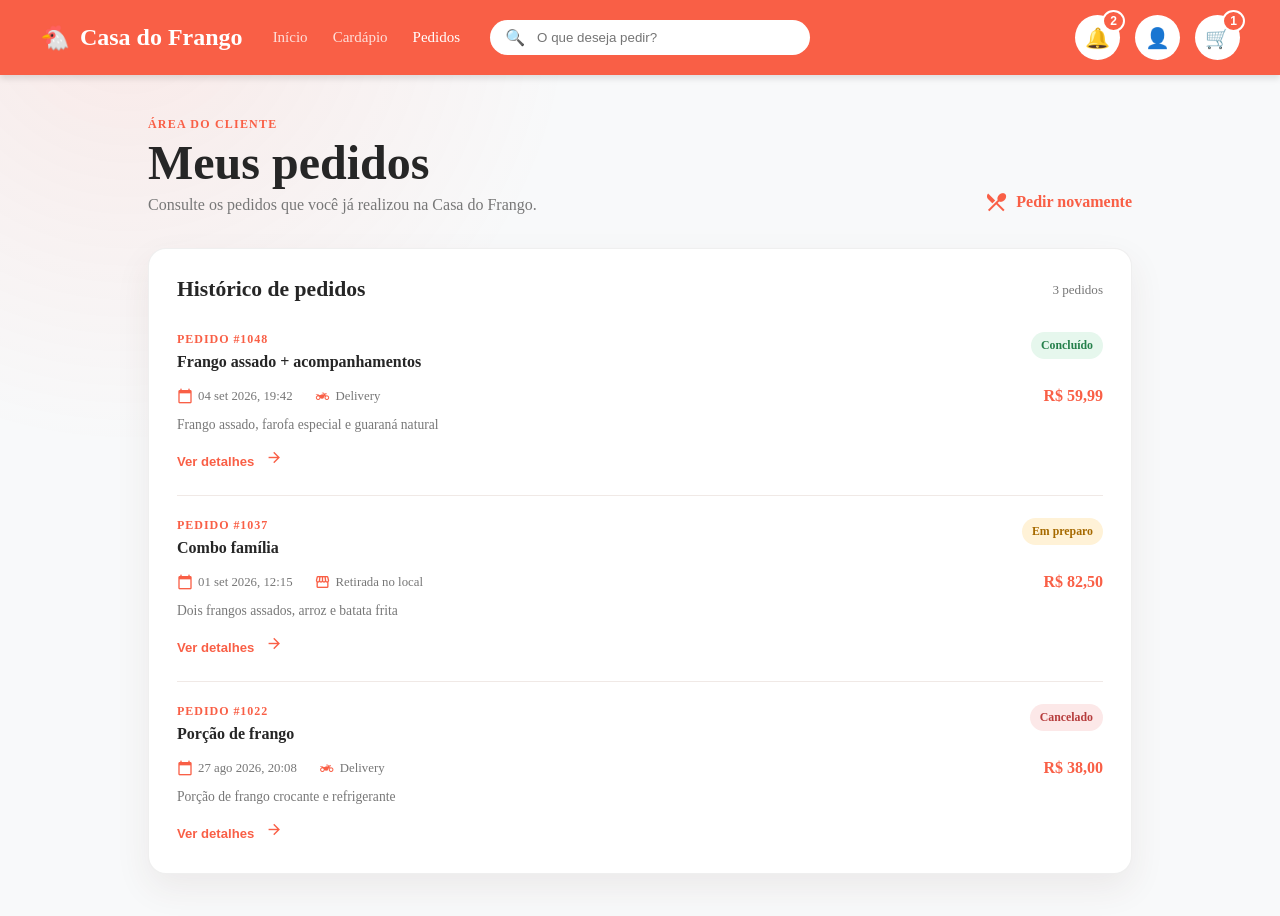
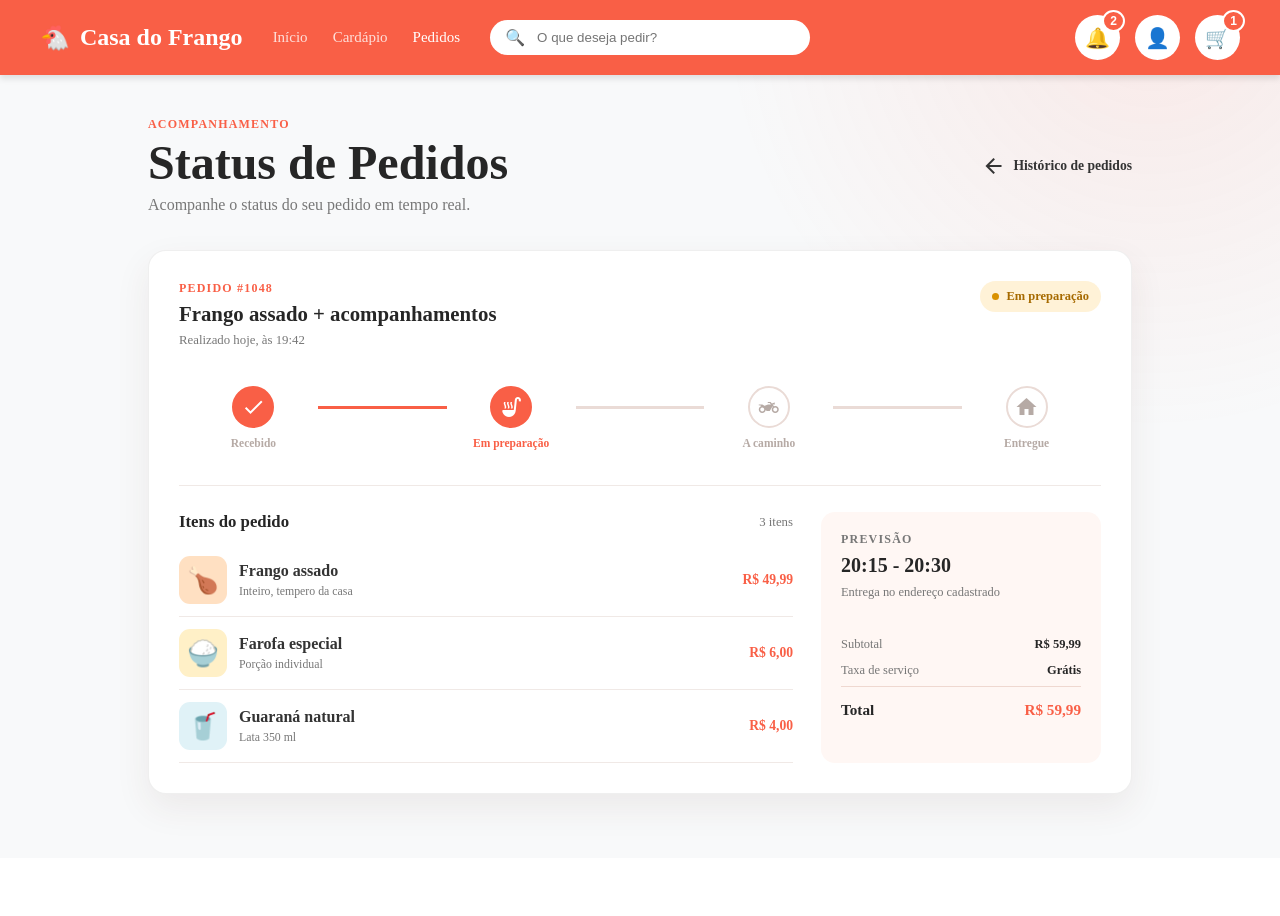
Before and after one commit to Vinuzius/GPMS-Casa-Do-Frango, an Angular app in the folder front-end/: page /pedidos in a window 1280 px wide. Shown: the top 916 px of the page. After the commit the page ends 858 px from the top, so only its background shows below. Built offline with nearby package versions, Linux system fonts and the light colour scheme.

Commit message:
view de pedidos em andamento

```diff
--- a/front-end/src/app/app.routes.ts
+++ b/front-end/src/app/app.routes.ts
@@ -7,6 +7,7 @@
 import { Perfil } from './pages/perfil/perfil';
 import { Notificacoes } from './pages/notificacoes/notificacoes';
 import { Produtos } from './pages/pedidos/produtos';
+import { PedidosAndamento } from './pages/pedidos-andamento/pedidos-andamento';
 
 export const routes: Routes = [
   { path: '', redirectTo: '/home', pathMatch: 'full' },
@@ -17,7 +18,7 @@
   { path: 'carrinho', component: Carrinho },
   { path: 'perfil', component: Perfil },
   { path: 'notificacoes', component: Notificacoes },
-  { path: 'pedidos', component: Produtos },
+  { path: 'pedidos', component: PedidosAndamento },
   { path: 'pedidos/historico', component: Produtos },
   { path: '**', redirectTo: '/login' }, // Rota para páginas não encontradas
 ];
--- a/front-end/src/app/pages/pedidos-andamento/pedidos-andamento.html
+++ b/front-end/src/app/pages/pedidos-andamento/pedidos-andamento.html
@@ -0,0 +1,64 @@
+<main class="tracking-page">
+	<header class="tracking-heading">
+		<div>
+			<p class="eyebrow">Acompanhamento</p>
+			<h1>Status de Pedidos</h1>
+			<p>Acompanhe o status do seu pedido em tempo real.</p>
+		</div>
+		<a class="back-link" routerLink="/pedidos/historico">
+			<mat-icon aria-hidden="true">arrow_back</mat-icon>
+			Histórico de pedidos
+		</a>
+	</header>
+
+	<section class="tracking-card" aria-labelledby="order-title">
+		<div class="order-header">
+			<div>
+				<p class="order-number">Pedido #1048</p>
+				<h2 id="order-title">Frango assado + acompanhamentos</h2>
+				<p class="order-time">Realizado hoje, às 19:42</p>
+			</div>
+			<span class="status-badge"><span aria-hidden="true"></span> Em preparação</span>
+		</div>
+
+		<div class="progress-track" aria-label="Pedido em preparação">
+			<div class="progress-step complete">
+				<span class="step-icon"><mat-icon aria-hidden="true">check</mat-icon></span>
+				<strong>Recebido</strong>
+			</div>
+			<div class="progress-line active"></div>
+			<div class="progress-step current">
+				<span class="step-icon"><mat-icon aria-hidden="true">soup_kitchen</mat-icon></span>
+				<strong>Em preparação</strong>
+			</div>
+			<div class="progress-line"></div>
+			<div class="progress-step">
+				<span class="step-icon"><mat-icon aria-hidden="true">two_wheeler</mat-icon></span>
+				<strong>A caminho</strong>
+			</div>
+			<div class="progress-line"></div>
+			<div class="progress-step">
+				<span class="step-icon"><mat-icon aria-hidden="true">home</mat-icon></span>
+				<strong>Entregue</strong>
+			</div>
+		</div>
+
+		<div class="tracking-content">
+			<div class="items-section">
+				<div class="section-heading"><h3>Itens do pedido</h3><span>3 itens</span></div>
+				<div class="item-row"><span class="item-emoji chicken">&#x1f357;</span><span><strong>Frango assado</strong><small>Inteiro, tempero da casa</small></span><b>R$ 49,99</b></div>
+				<div class="item-row"><span class="item-emoji farofa">&#x1f35a;</span><span><strong>Farofa especial</strong><small>Porção individual</small></span><b>R$ 6,00</b></div>
+				<div class="item-row"><span class="item-emoji soda">&#x1f964;</span><span><strong>Guaraná natural</strong><small>Lata 350 ml</small></span><b>R$ 4,00</b></div>
+			</div>
+
+			<aside class="delivery-summary">
+				<p class="section-kicker">Previsão</p>
+				<strong class="estimate">20:15 - 20:30</strong>
+				<p>Entrega no endereço cadastrado</p>
+				<div class="summary-line"><span>Subtotal</span><b>R$ 59,99</b></div>
+				<div class="summary-line"><span>Taxa de serviço</span><b>Grátis</b></div>
+				<div class="summary-line total"><span>Total</span><b>R$ 59,99</b></div>
+			</aside>
+		</div>
+	</section>
+</main>
--- a/front-end/src/app/pages/pedidos-andamento/pedidos-andamento.scss
+++ b/front-end/src/app/pages/pedidos-andamento/pedidos-andamento.scss
@@ -0,0 +1,30 @@
+@use 'variables' as *;
+
+:host { display: block; min-height: calc(100vh - 76px); padding-top: var(--topbar-height, 90px); background: radial-gradient(circle at 90% 0%, rgba(249, 95, 70, 0.1), transparent 30%), $bg-color; }
+.tracking-page { max-width: 1040px; margin: 0 auto; padding: 42px 28px 64px; color: $text-dark; }
+.tracking-heading, .order-header, .section-heading { display: flex; align-items: center; justify-content: space-between; gap: 20px; }
+.eyebrow, .order-number, .section-kicker { margin: 0; color: $primary-color; font-size: 0.75rem; font-weight: 800; letter-spacing: 0.1em; text-transform: uppercase; }
+.tracking-heading h1 { margin: 6px 0 8px; color: #262626; font-size: clamp(2rem, 4vw, 3rem); line-height: 1.05; }
+.tracking-heading p:last-child, .order-time, .delivery-summary p { margin: 0; color: $text-light; }
+.back-link { display: inline-flex; align-items: center; gap: 8px; color: $text-dark; font-size: 0.85rem; font-weight: 800; text-decoration: none; }
+.back-link:hover { color: $primary-color; }
+.tracking-card { margin-top: 36px; padding: 30px; border: 1px solid rgba(51, 51, 51, 0.08); border-radius: 18px; background: $white; box-shadow: 0 14px 35px rgba(91, 52, 38, 0.08); }
+.order-header { align-items: flex-start; }
+.order-header h2 { margin: 6px 0 7px; color: #262626; font-size: 1.3rem; }
+.order-time { font-size: 0.8rem; }
+.status-badge { display: inline-flex; align-items: center; gap: 7px; border-radius: 999px; background: #fff2d7; color: #a66a00; padding: 8px 12px; font-size: 0.78rem; font-weight: 800; white-space: nowrap; }
+.status-badge span { width: 7px; height: 7px; border-radius: 50%; background: #d99100; }
+.progress-track { display: grid; grid-template-columns: 1fr 1fr 1fr 1fr 1fr 1fr 1fr; align-items: start; margin: 38px 10px 36px; }
+.progress-step { display: grid; justify-items: center; gap: 9px; color: #b6aaa5; font-size: 0.72rem; text-align: center; }
+.step-icon { display: grid; width: 42px; height: 42px; place-items: center; border: 2px solid #eadbd6; border-radius: 50%; background: $white; color: #b6aaa5; }
+.complete .step-icon, .current .step-icon { border-color: $primary-color; background: $primary-color; color: $white; }
+.current { color: $primary-color; } .progress-line { height: 3px; margin-top: 20px; background: #eadbd6; } .progress-line.active { background: $primary-color; }
+.tracking-content { display: grid; grid-template-columns: minmax(0, 1fr) 280px; gap: 28px; padding-top: 26px; border-top: 1px solid #f0e9e6; }
+.section-heading { margin-bottom: 12px; } .section-heading h3 { margin: 0; color: #262626; font-size: 1.05rem; } .section-heading span { color: $text-light; font-size: 0.8rem; }
+.item-row { display: grid; grid-template-columns: 48px minmax(0, 1fr) auto; gap: 12px; align-items: center; padding: 12px 0; border-bottom: 1px solid #f0e9e6; }
+.item-emoji { display: grid; width: 48px; height: 48px; place-items: center; border-radius: 11px; font-size: 1.6rem; } .chicken { background: #ffe0c2; } .farofa { background: #fff0c7; } .soda { background: #e0f2f7; }
+.item-row span:nth-child(2) { display: grid; gap: 4px; } .item-row small { color: $text-light; font-size: 0.74rem; } .item-row b { color: $primary-color; font-size: 0.85rem; }
+.delivery-summary { padding: 20px; border-radius: 14px; background: #fff7f4; } .estimate { display: block; margin: 7px 0; color: #262626; font-size: 1.25rem; } .delivery-summary > p:not(.section-kicker) { margin-bottom: 24px; font-size: 0.78rem; line-height: 1.4; }
+.summary-line { display: flex; justify-content: space-between; padding-top: 11px; color: $text-light; font-size: 0.78rem; } .summary-line b { color: #262626; } .summary-line.total { margin-top: 8px; padding-top: 14px; border-top: 1px solid #efd8d0; color: #262626; font-size: 0.95rem; font-weight: 800; } .summary-line.total b { color: $primary-color; }
+@media (max-width: 760px) { .tracking-page { padding: 28px 18px 48px; } .tracking-heading { align-items: flex-start; flex-direction: column; } .tracking-card { padding: 22px; } .tracking-content { grid-template-columns: 1fr; } .progress-track { margin-right: 0; margin-left: 0; } }
+@media (max-width: 520px) { .order-header { align-items: flex-start; flex-direction: column; } .progress-track { grid-template-columns: repeat(4, 1fr); gap: 4px; } .progress-line { display: none; } .progress-step { font-size: 0.65rem; } .step-icon { width: 36px; height: 36px; } .item-row { grid-template-columns: 42px minmax(0, 1fr); } .item-emoji { width: 42px; height: 42px; font-size: 1.35rem; } .item-row b { grid-column: 2; } }
--- a/front-end/src/app/pages/pedidos-andamento/pedidos-andamento.ts
+++ b/front-end/src/app/pages/pedidos-andamento/pedidos-andamento.ts
@@ -1,8 +1,10 @@
 import { Component } from '@angular/core';
+import { SHARED_IMPORTS } from '../../shared/shared-import';
+import { MATERIAL_IMPORTS } from '../../shared/material-imports';
 
 @Component({
   selector: 'app-pedidos-andamento',
-  imports: [],
+  imports: [...SHARED_IMPORTS, ...MATERIAL_IMPORTS],
   templateUrl: './pedidos-andamento.html',
   styleUrl: './pedidos-andamento.scss',
 })
```
